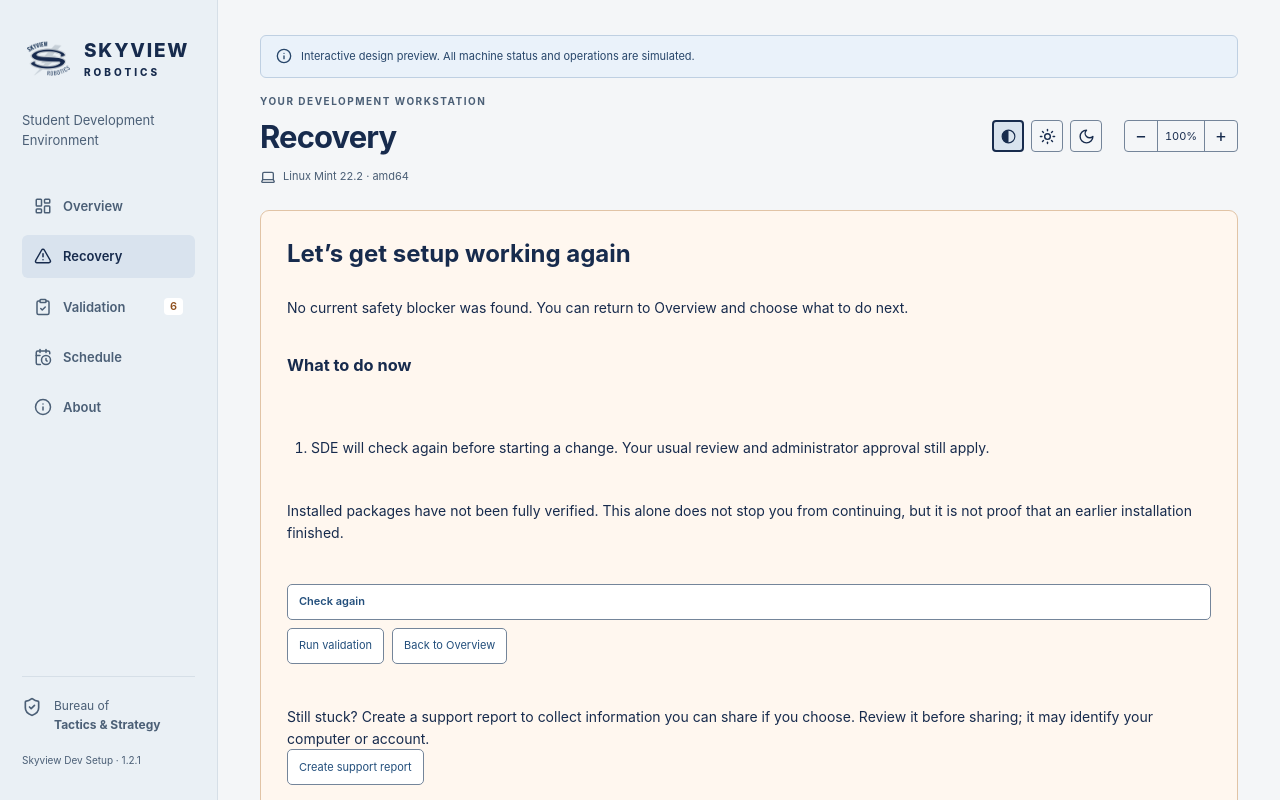
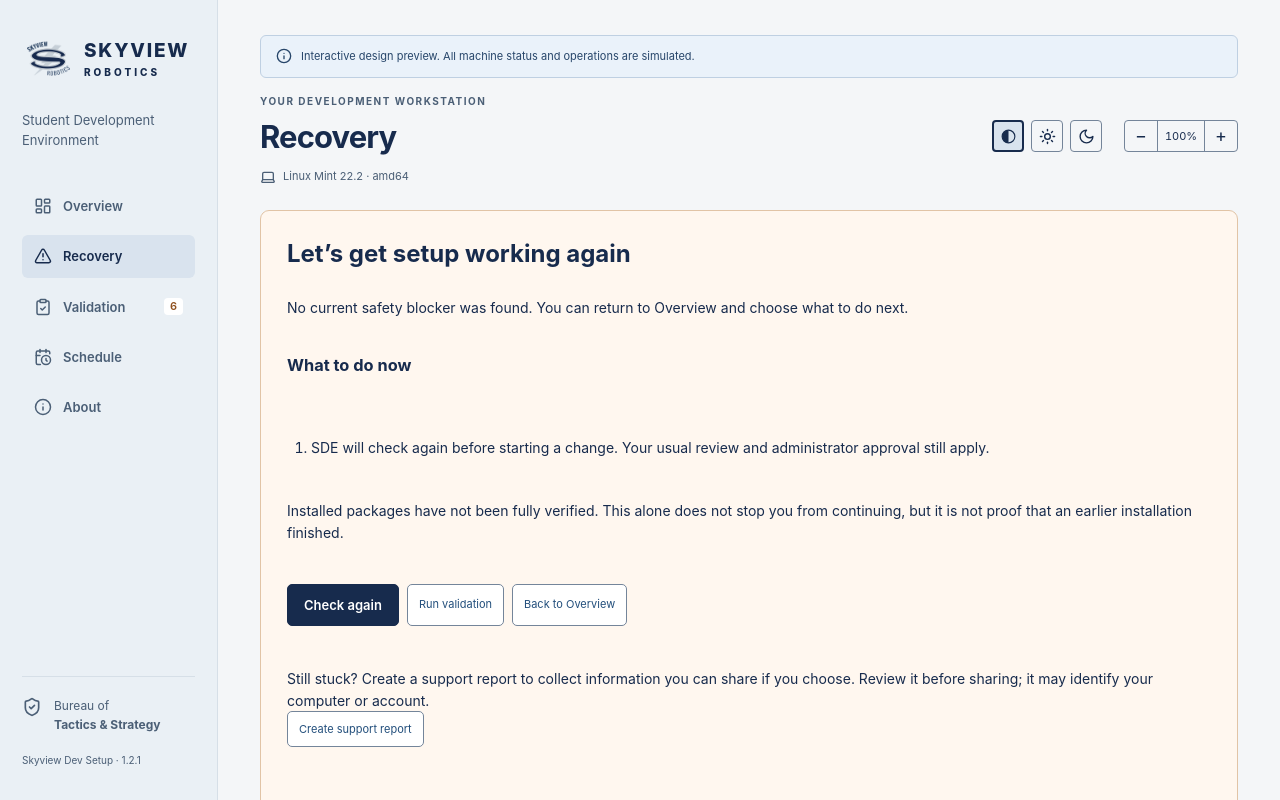
Before and after one commit to stormbots/Tactics-Strategy-Dev-Environments, a React (Vite) app in the folder installer/: page / in a window 1280 px wide. Both pictures are taken after a click on the button "Recovery". Shown: the top 800 px of the page. Built offline with nearby package versions, Linux system fonts and the light colour scheme.

Commit message:
Restore Recovery primary button contrast across interaction states

```diff
--- a/installer/src/style.css
+++ b/installer/src/style.css
@@ -1318,6 +1318,17 @@ progress::-moz-progress-bar {
 .recovery-page .result-actions {
   margin-top: 22px;
 }
+.recovery-page .result-actions .primary {
+  width: auto;
+  background: var(--primary);
+  color: var(--primary-text);
+  border-color: var(--primary);
+  font-size: 13px;
+  padding: 10px 16px;
+}
+.recovery-page .result-actions .primary:hover:not(:disabled) {
+  background: var(--primary-hover);
+}
 .recovery-page ol {
   padding-inline-start: 24px;
 }
```
Also changed, not shown: 2 other files (tests, documents, lock files or other folders).
